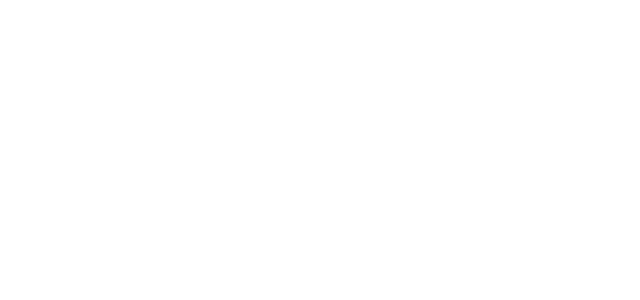
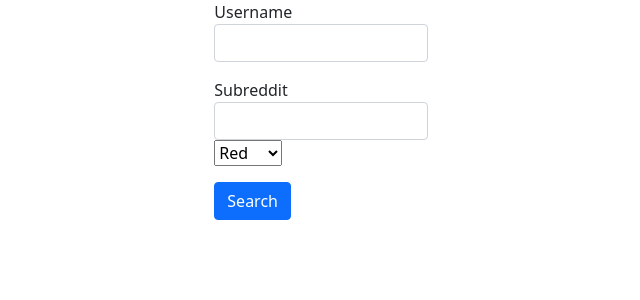
Before and after one commit to Shamalaya/reddit-search, a React (Create React App) app: page / in a window 1280 px wide. Shown: the top 300 px of the page, without its empty margins (319-959 px from the left). Built offline with nearby package versions, Linux system fonts and the light colour scheme; the HTML template or start-up script is replaced by a standard one.

Commit message:
fix SearchForm and add tests

```diff
--- a/package.json
+++ b/package.json
@@ -17,7 +17,8 @@
     "start": "react-scripts start",
     "build": "react-scripts build",
     "test": "react-scripts test",
-    "eject": "react-scripts eject"
+    "eject": "react-scripts eject",
+    "clear_jest": "jest --clearCache"
   },
   "browserslist": {
     "production": [
--- a/src/components/SearchForm.js
+++ b/src/components/SearchForm.js
@@ -1,8 +1,75 @@
 import React from "react";
-
+import { Formik, Field, Form, ErrorMessage } from "formik";
+import * as Yup from "yup";
 import "bootstrap/dist/css/bootstrap.min.css";
 
 const SearchForm = () => {
-  return <></>;
+  return (
+    <Formik
+      initialValues={{ username: "", subreddit: "" }}
+      validationSchema={Yup.object({
+        username: Yup.string()
+          .max(20, "Must be between 3 and 20 characters")
+          .min(3, "Must be between 3 and 20 characters")
+          .required("Required"),
+        subreddit: Yup.string()
+          .max(3, "Must be between 3 and 20 characters")
+          .min(3, "Must be between 3 and 20 characters"),
+      })}
+      onSubmit={(values, { setSubmitting }) => {
+        setTimeout(() => {
+          alert(JSON.stringify(values, null, 2));
+
+          setSubmitting(false);
+        }, 400);
+      }}
+    >
+      {(formik) => (
+        <Form className="col-lg-2 offset-lg-5 ">
+          <div className="form-group mb-3">
+            <label htmlFor="username">Username</label>
+            <Field
+              name="username"
+              className={
+                formik.touched.username && formik.errors.username
+                  ? "form-control is-invalid"
+                  : "form-control"
+              }
+              type="text"
+              aria-label="username"
+            />
+            <ErrorMessage name="username" />
+          </div>
+          <div className="form-group mb-3">
+            <label htmlFor="subreddit">Subreddit</label>
+
+            <Field
+              name="subreddit"
+              className={
+                formik.touched.subreddit && formik.errors.subreddit
+                  ? "form-control is-invalid"
+                  : "form-control"
+              }
+              type="text"
+              aria-label="subreddit"
+            />
+
+            <Field as="select" name="color">
+              <option value="red">Red</option>
+
+              <option value="green">Green</option>
+
+              <option value="blue">Blue</option>
+            </Field>
+
+            <ErrorMessage name="subreddit" />
+          </div>
+          <button type="submit" className="btn btn-primary">
+            Search
+          </button>
+        </Form>
+      )}
+    </Formik>
+  );
 };
 export default SearchForm;
```
Also changed, not shown: 1 other file (tests, documents, lock files or other folders).
